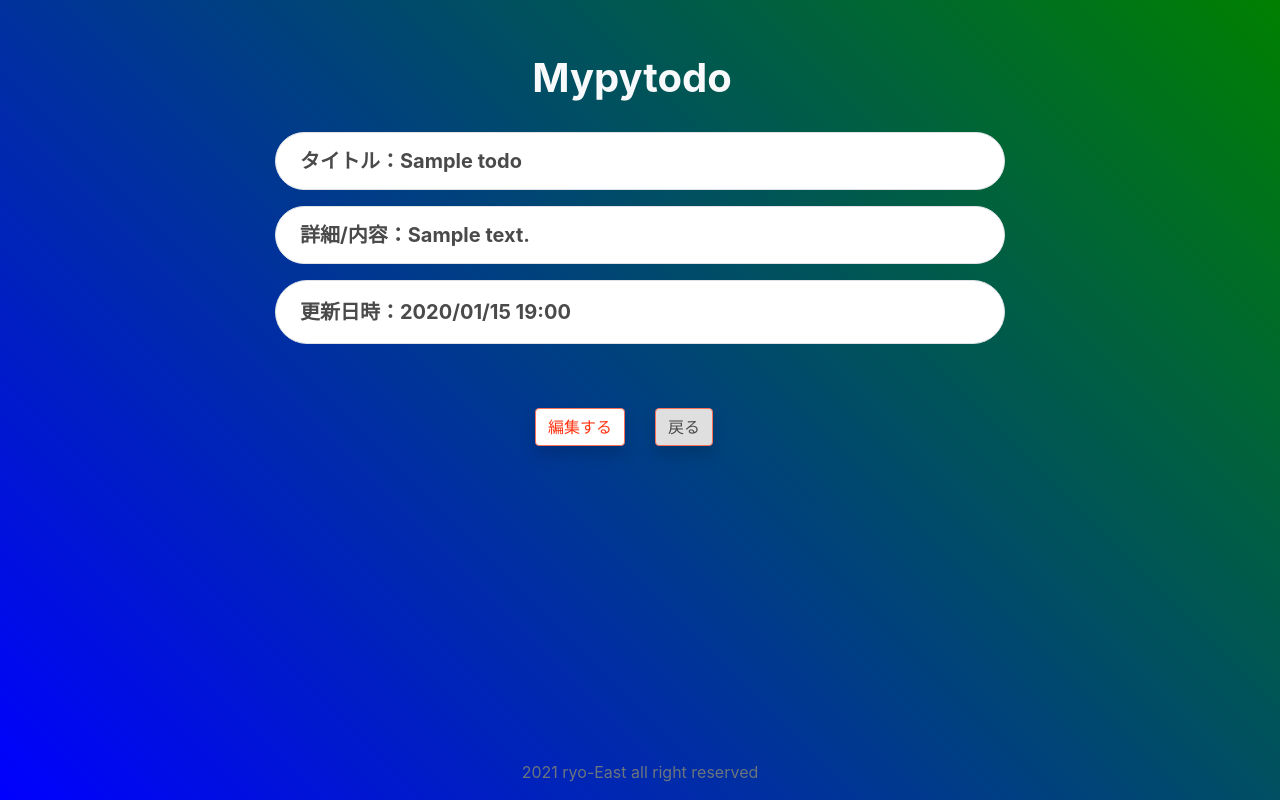
After one commit to RYOTA-EAST/mypytodo, a Django app: page /1 in a window 1280 px wide. The commit adds this page. Run offline with Django 3.2, Linux system fonts and the light colour scheme; tables that the repository leaves empty hold one stand-in row (values such as "Sample post"); some libraries are stand-ins or nearby versions.

Commit message:
詳細表示

```diff
--- a/app/static/assets/css/mypytodo.css
+++ b/app/static/assets/css/mypytodo.css
@@ -16,6 +16,10 @@
 
 .border-orange{
   border-color: #FC7058;
+}
+
+.bg-lightgray{
+  background-color: #dfdfdf;
 }
 
 .bg-gradation{
--- /dev/null
+++ b/app/templates/todo/detail.html
@@ -0,0 +1,46 @@
+{% extends 'base.html' %}
+{% load static widget_tweaks %}
+{% block main %}
+
+<section>
+  <div class="container mb-5">
+    <div class="row">
+      <div class="col-11 col-lg-8 mx-auto mb-3">
+        <div class="card border rounded-pill py-3 text-dark-light px-4">
+          <h5 class="mb-0 font-weight-bold font-20">タイトル：{{ todo.title }}</h5>
+        </div>
+      </div>
+    </div>
+    <div class="row">
+      <div class="col-11 col-lg-8 mx-auto mb-3">
+        <div class="card border rounded-pill py-3 text-dark-light px-4">
+          <h5 class="mb-0 font-weight-bold font-20">詳細/内容：{{ todo.body|linebreaksbr }}</h5>
+        </div>
+      </div>
+    </div>
+    <div class="row">
+      <div class="col-11 col-lg-8 mx-auto mb-3">
+        <div class="card border rounded-pill py-3 text-dark-light px-4">
+          <span class="mb-0 font-weight-bold font-20">更新日時：{{ todo.created|date:'Y/m/d H:i' }}</span>
+        </div>
+      </div>
+    </div>
+  </div>
+
+  <div class="container">
+    <div class="row">
+      <div class="col-6">
+        <div class="text-right">
+          <a href="{% url 'todo:todo_update' todo.pk %}" class="btn bg-white shadow text-pink border-orange">編集する</a>
+        </div>
+      </div>
+      <div class="col-6">
+        <div class="text-left">
+          <a href="{% url 'todo:index' %}" class="btn bg-lightgray shadow text-dark-light border-orange">戻る</a>
+        </div>
+      </div>
+    </div>
+  </div>
+</section>
+
+{% endblock %}
```
